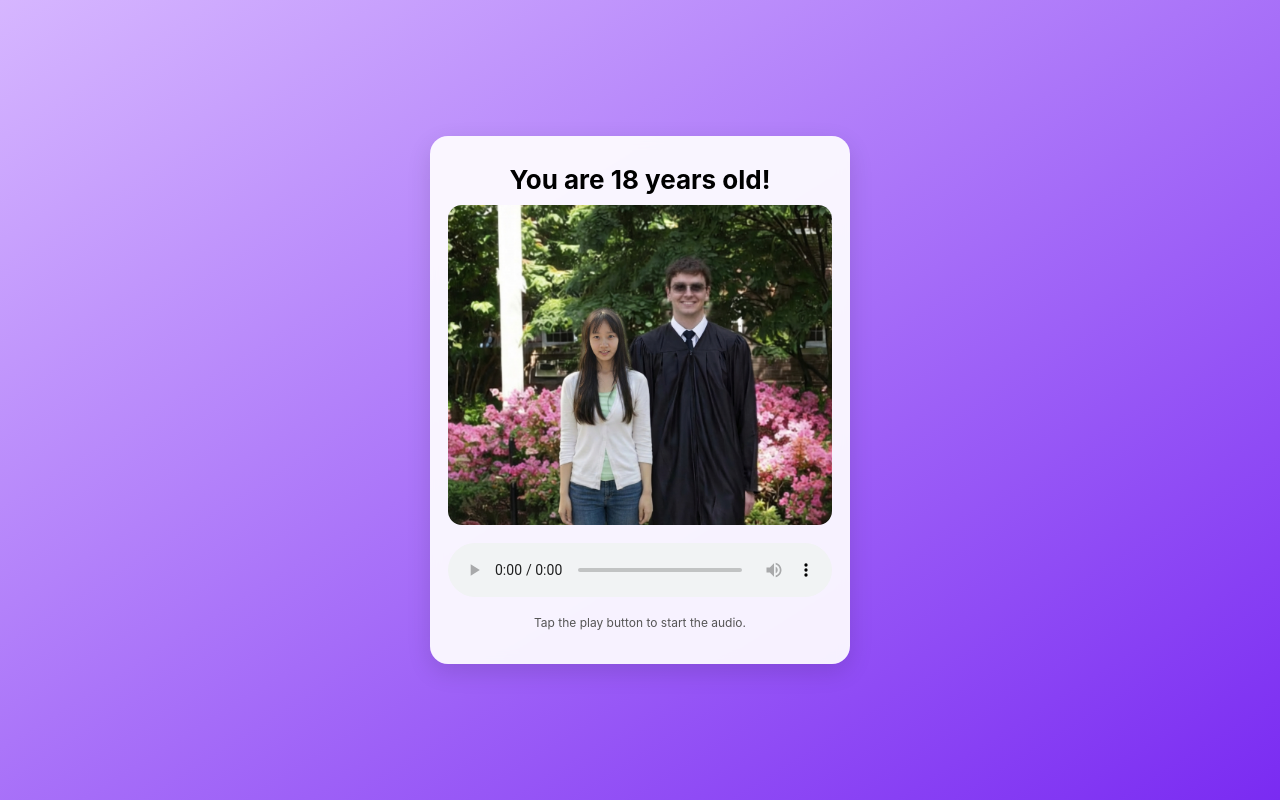
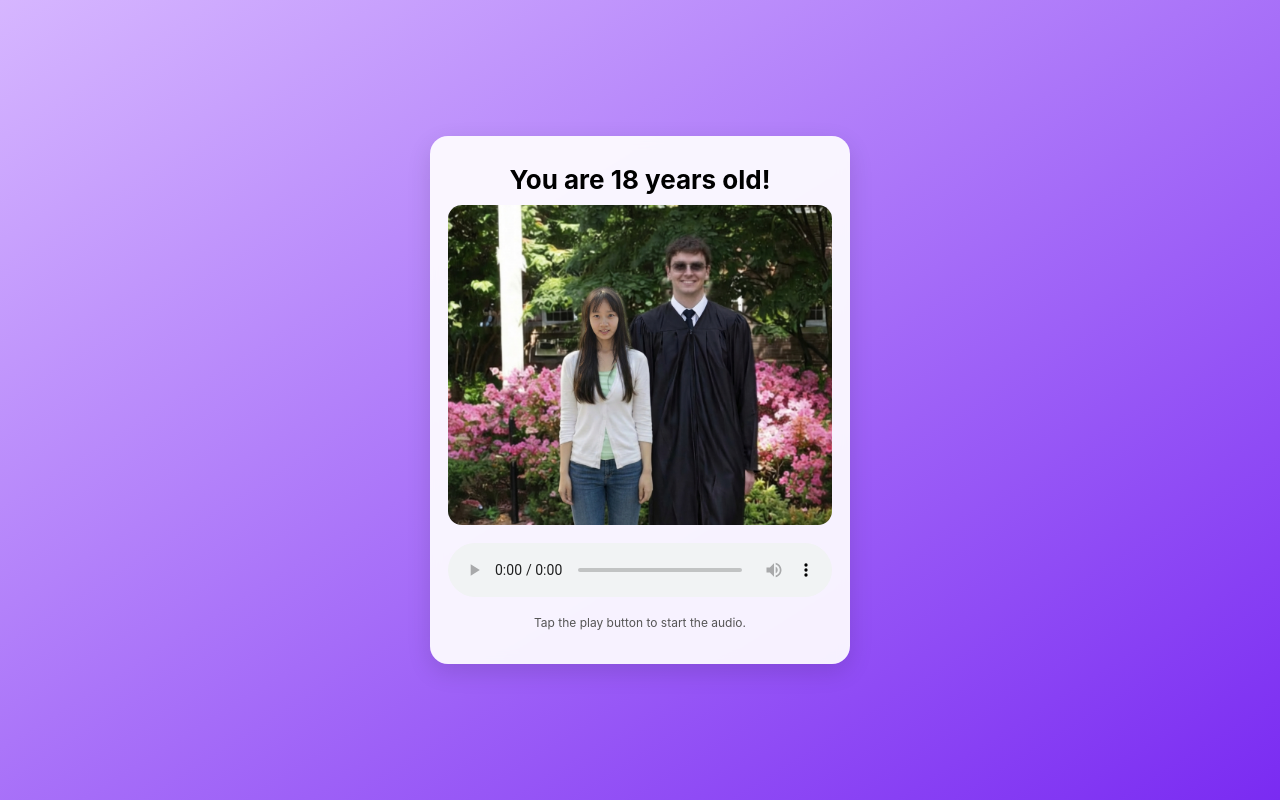
Before and after one commit to arielge1018-create/dima30, a plain HTML site: page age18/index.html in a window 1280 px wide. Drawn offline with Linux system fonts and the light colour scheme.

Commit message:
Update index.html

```diff
--- a/age18/index.html
+++ b/age18/index.html
@@ -37,7 +37,7 @@
       width: 100%;
       height: 320px;
       object-fit: cover;
-      object-position: 50% 22%;
+      object-position: 50% 30%;
       border-radius: 14px;
     }
 
```
